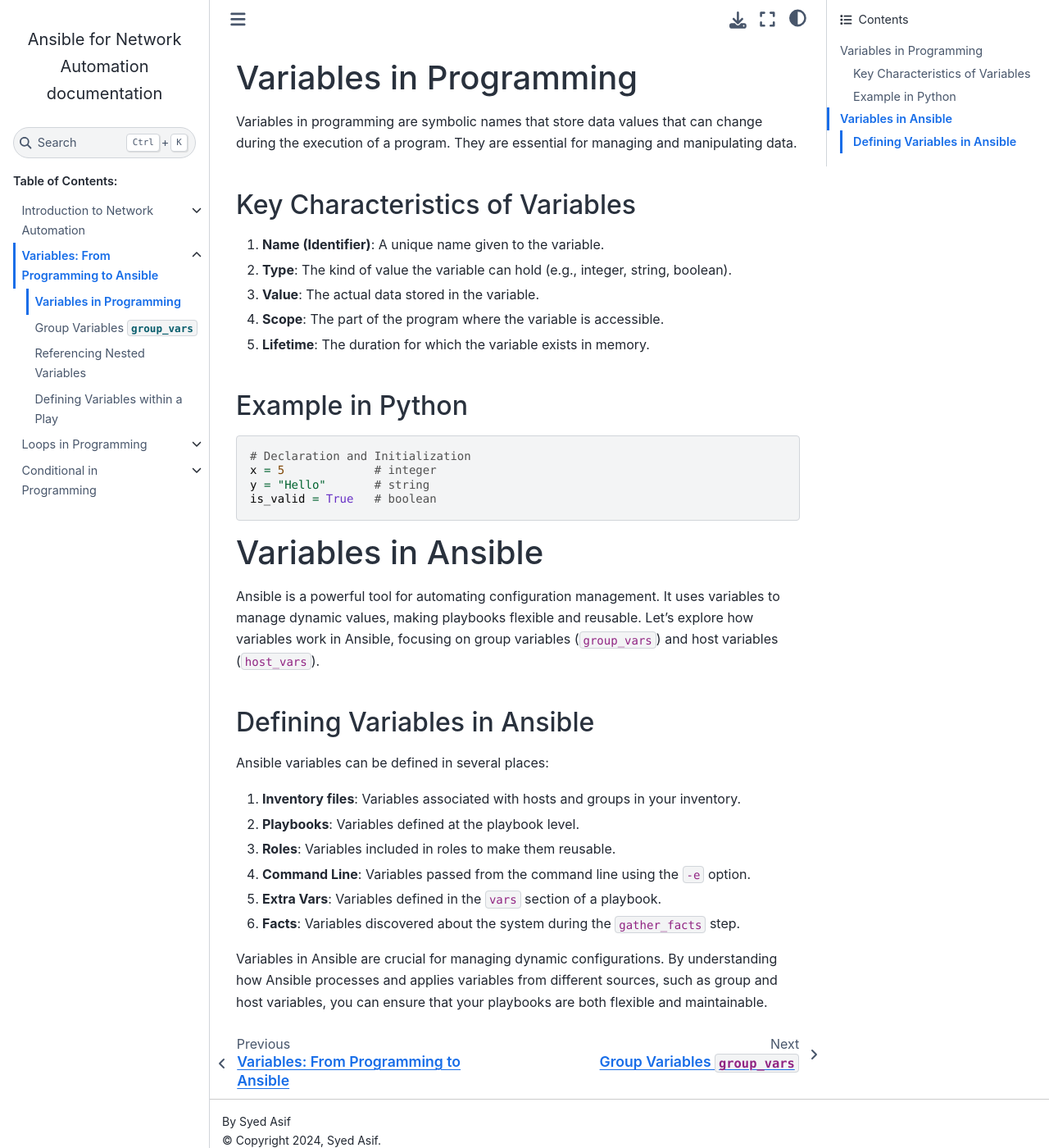
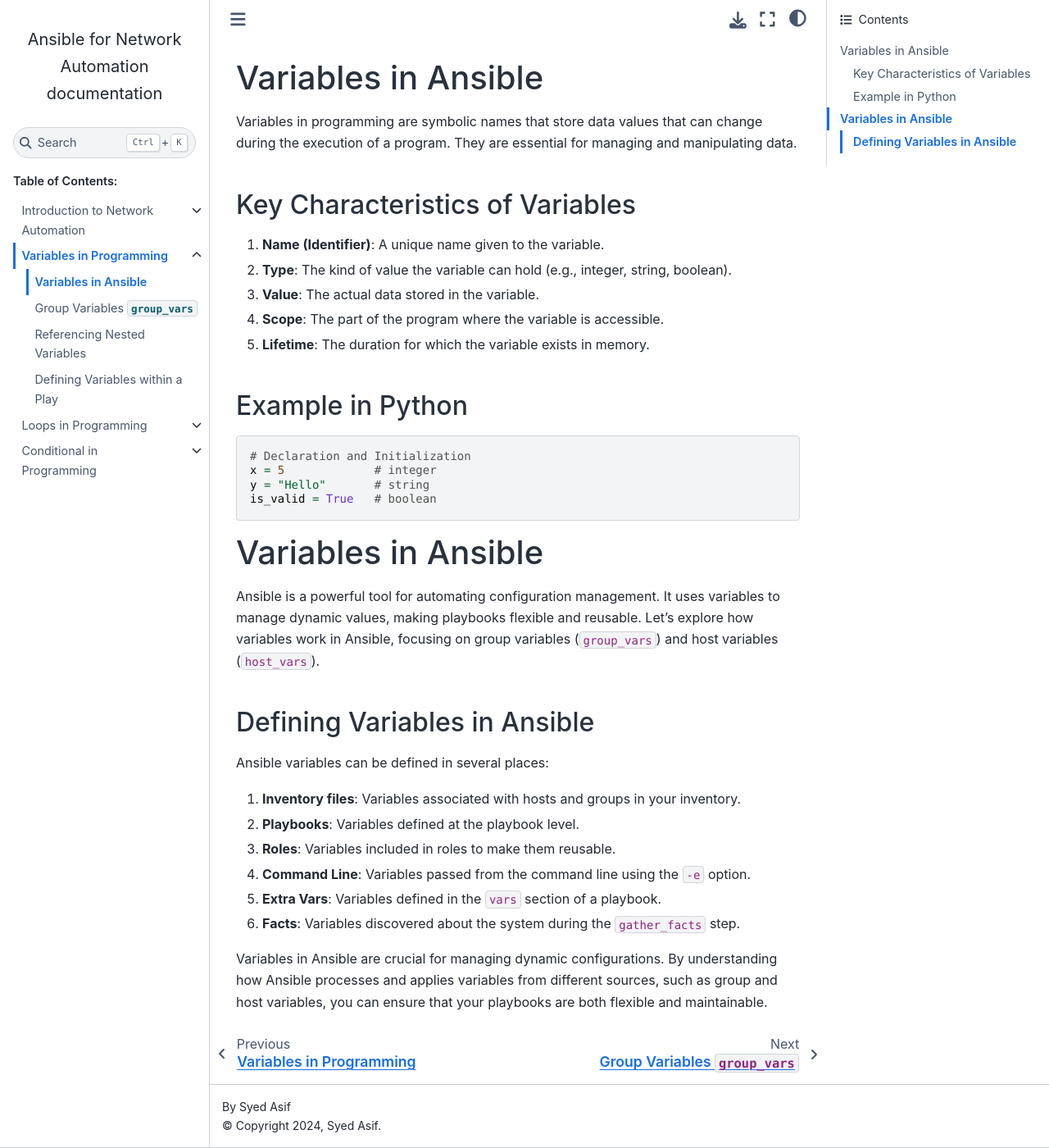
Before and after one commit to sydasif/ansible-cbt-lab, a Sphinx documentation site: the page built from docs/source/02_variables/01_introduction.md, in a window 1280 px wide and 1400 px high. Shown: the whole window at 82% size. Built offline with Sphinx 7.4.7 and the Sphinx Book theme 1.1.4, drawn with Linux system fonts in a browser that asks for light colours.

Commit message:
rename heading for chapter 2

```diff
--- a/docs/source/02_variables/01_introduction.md
+++ b/docs/source/02_variables/01_introduction.md
@@ -1,4 +1,4 @@
-## Variables in Programming
+## Variables in Ansible
 
 Variables in programming are symbolic names that store data values that can change during the execution of a program. They are essential for managing and manipulating data.
 
--- a/docs/source/02_variables/index.md
+++ b/docs/source/02_variables/index.md
@@ -1,4 +1,4 @@
-# Variables: From Programming to Ansible
+# Variables in Programming
 
 Variables are key in both programming and configuration management. They help manage dynamic values, making scripts and playbooks flexible and reusable. In this chapter, we'll start with a brief overview of variables in programming and then explore their use in Ansible, focusing specifically on group variables `group_vars` and host variables `host_vars`.
 
```
